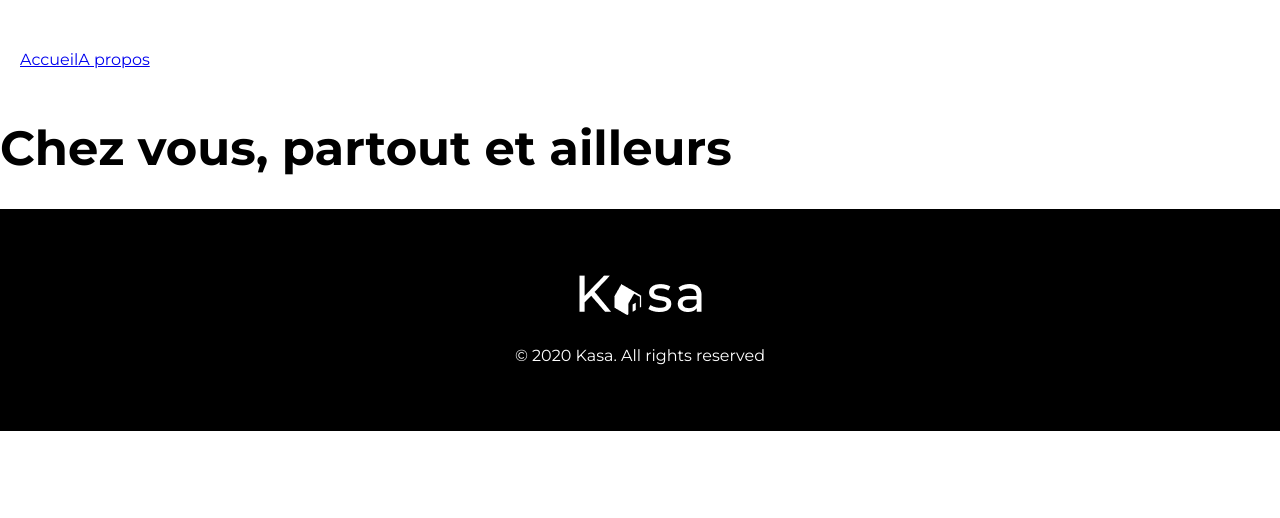
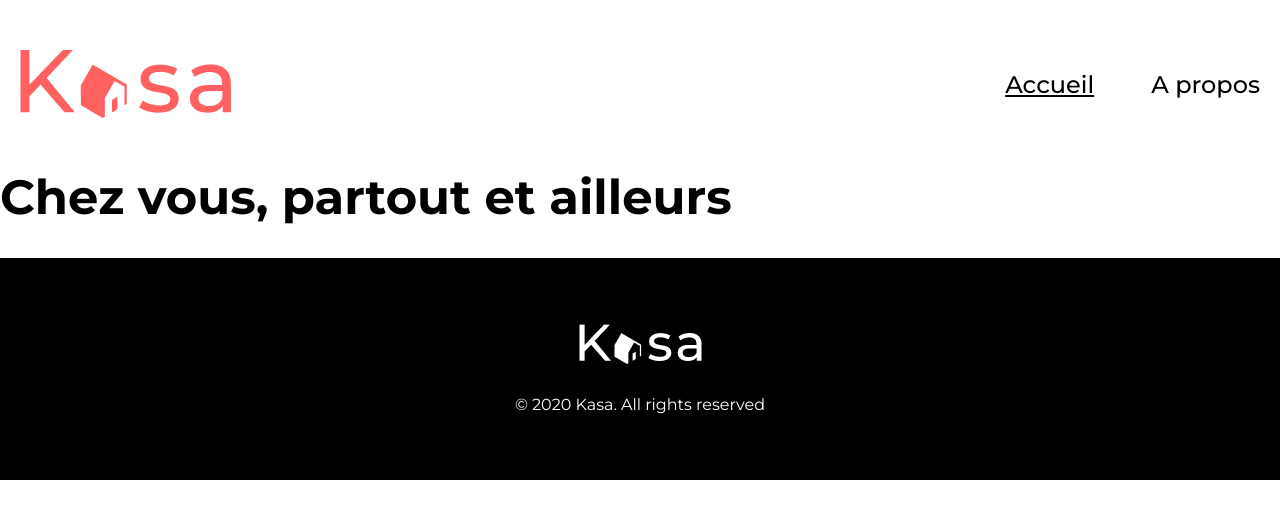
Before and after one commit to jonathan-mory/OC-DeveloppeurWeb-Projet5, a React (Vite) app: page / in a window 1280 px wide. Shown: the top 518 px of the page. Built offline with nearby package versions, Linux system fonts and the light colour scheme.

Commit message:
Modification du composant Header et création de son style CSS

```diff
--- /dev/null
+++ b/src/components/Header/Header.scss
@@ -0,0 +1,40 @@
+@use '../../assets/styles/variables';
+
+.header {
+  display: flex;
+  flex-direction: row;
+  justify-content: space-between;
+  align-items: center;
+
+  &__logo {
+    @media screen and (max-width: 375px) {
+      width: 145px;
+    }
+  }
+}
+
+.navbar {
+  &__list {
+    display: flex;
+    flex-direction: row;
+    list-style-type: none;
+    padding: 0;
+  }
+
+  &__link {
+    margin-left: 57px;
+    text-decoration: none;
+    font-size: variables.$font-size-large;
+    font-weight: variables.$font-weight-regular;
+    color: variables.$tertiary-color;
+
+    @media screen and (max-width: 375px) {
+      margin-left: 25px;
+      font-size: 12px;
+    }
+  }
+
+  &__link--active {
+    text-decoration: underline;
+  }
+}
--- a/src/components/Header/index.jsx
+++ b/src/components/Header/index.jsx
@@ -1,21 +1,48 @@
 import { NavLink } from 'react-router'
+import Logo from '../../assets/images/logo_kasa.png'
+import './Header.scss'
+import { useEffect, useState } from 'react'
 
 function Header() {
+  const [isMobile, setIsMobile] = useState(window.innerWidth <= 375)
+
+  useEffect(() => {
+    const handleResize = () => {
+      setIsMobile(window.innerWidth <= 375)
+    }
+
+    window.addEventListener('resize', handleResize)
+    return () => {
+      window.removeEventListener('resize', handleResize)
+    }
+  }, [])
+
   return (
-    <header>
-      <nav>
+    <header className="header">
+      <img src={Logo} alt="Logo de Kasa" className="header__logo" />
+      <nav className="header__navbar">
+        <ul className="navbar__list">
+          <li className="navbar__item">
             <NavLink
               to="/"
-          className={({ isActive }) => (isActive ? 'active' : '')}
+              className={({ isActive }) =>
+                `navbar__link ${isActive ? 'navbar__link--active' : ''}`
+              }
             >
-          Accueil
+              {isMobile ? 'ACCUEIL' : 'Accueil'}
             </NavLink>
+          </li>
+          <li className="navbar__item">
             <NavLink
               to="/about"
-          className={({ isActive }) => (isActive ? 'active' : '')}
+              className={({ isActive }) =>
+                `navbar__link ${isActive ? 'navbar__link--active' : ''}`
+              }
             >
-          A propos
+              {isMobile ? 'A PROPOS' : 'A propos'}
             </NavLink>
+          </li>
+        </ul>
       </nav>
     </header>
   )
```
Lines whose indentation alone changed are shown as unchanged.
